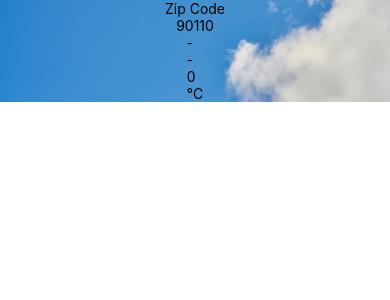
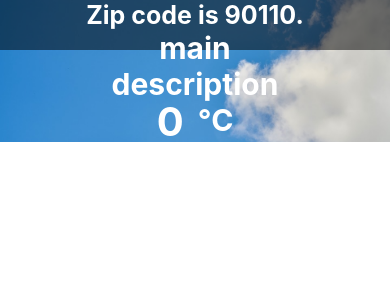
Before and after one commit to Pakaporn24/6310110287-lab3SA04, a React Native app: screen / in a window 390 px wide. Shown: the top 300 px of the page. Built offline with nearby package versions, Linux system fonts and the light colour scheme.

Commit message:
Part3-CHALLENGE

```diff
--- a/components/Forecast.js
+++ b/components/Forecast.js
@@ -1,17 +1,44 @@
 import React from "react";
-import { View, Text } from "react-native";
+import { View, Text , StyleSheet } from "react-native";
 
 
  export default function Forecast(props) {
      return (
          <View>
-             <Text>{props.main}</Text>
-             <Text>{props.description}</Text>
-             <View>
-                 <Text>{props.temp}</Text>
-                 <Text>°C</Text>
+            <Text style={style.Text}>main</Text>
+             <Text style={style.Text}>{props.main}</Text>
+             <Text style={style.Text}>description</Text>
+             <Text style={style.Text}>{props.description}</Text>
+             <View style= {{
+                 flexDirection: "row",
+                 justifyContent: 'center',
+
+             }}>
+                 <Text style={style.temp}>{props.temp}</Text>
+                    <Text></Text>
+                 <Text style={style.Text}>  °C</Text>
              </View>
-
          </View>
      );
  }
+
+ const style = StyleSheet.create(
+    {
+        Text: {
+            textAlign: 'center',
+            fontSize: 30,
+            fontWeight: "bold",
+            color: 'white',
+
+        },
+
+        temp: {
+            fontSize: 40,
+            fontWeight: "bold",
+            color: 'white',
+            textAlign: 'center',
+            lineHeight: 40
+
+        }
+    }
+)
--- a/components/Weather.js
+++ b/components/Weather.js
@@ -1,22 +1,23 @@
 import React, { useState } from "react";
 import { ImageBackground, Text, StyleSheet } from 'react-native';
 import Forecast from "./Forecast";
-
+import { View } from "react-native";
+import Constants from 'expo-constants';
 
  export default function Weather(props) {
      const [forecastInfo, setForecast] = useState(
          {
-             main: '-',
-             description: '-',
+            main: '',
+            description: '',
             temp: 0
         }
     )
     return (
         <ImageBackground source={require('../gg.jpg')} style={style.backdrop}>
-             <Text>Zip Code</Text>
-             <Text>{props.zipCode}</Text>
-
+               <View style={style.highlight}>
+                 <Text style={style.titleText}>Zip code is {props.zipCode}.</Text>
                  <Forecast {...forecastInfo}/>
+             </View>
          </ImageBackground>
 
      );
@@ -28,6 +29,20 @@ import Forecast from "./Forecast";
              alignItems: 'center',
              width: '100%',
              height: '100%'
+         },
+         highlight: {
+            backgroundColor: 'rgba(0, 0, 0, 0.5)',
+            width:"100%",
+            height:"35%",
+            paddingTop: Constants.statusBarHeight,
+            alignItems: 'center'
+        },
+
+        titleText: {
+            fontSize: 25,
+            fontWeight: "bold",
+            color: 'white',
+            textAlign: 'center'
         }
     }
 )
```
Also changed, not shown: App.js (+7 -6 lines). Lines whose indentation alone changed are shown as unchanged.
